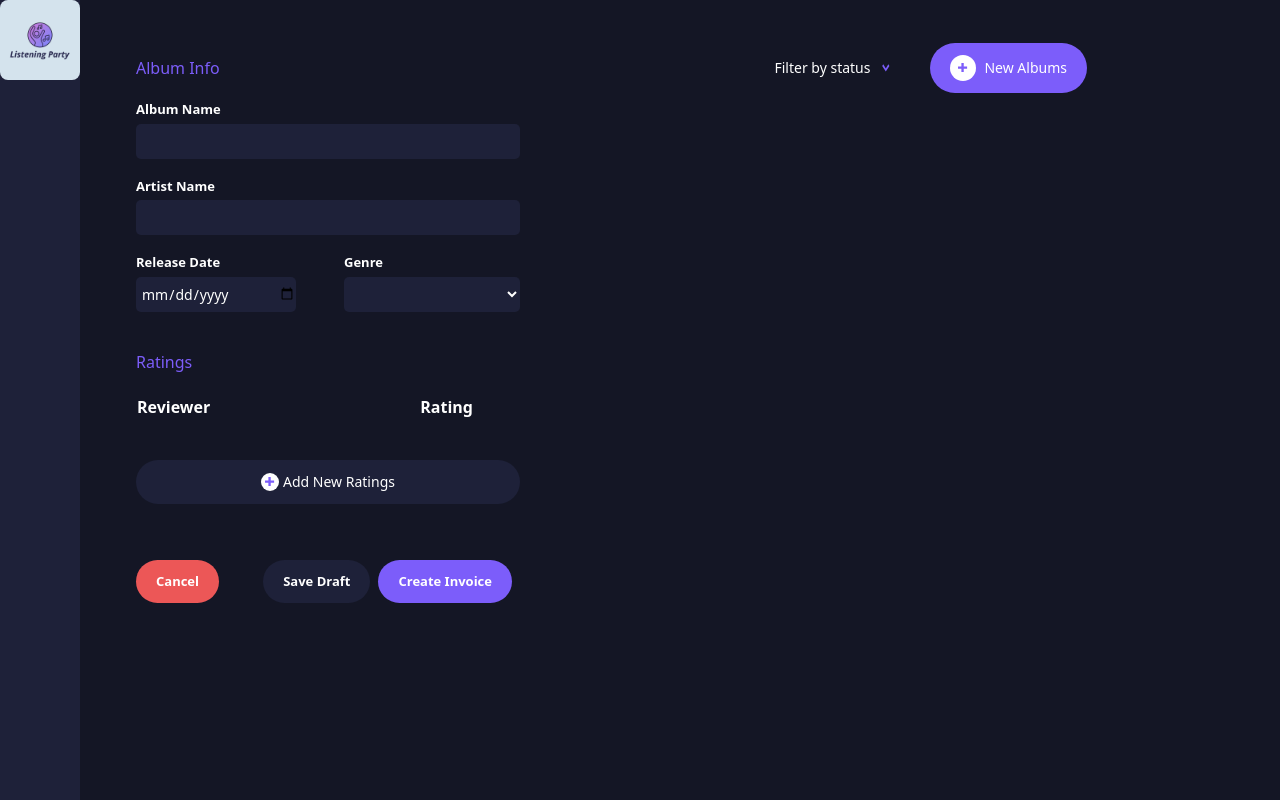
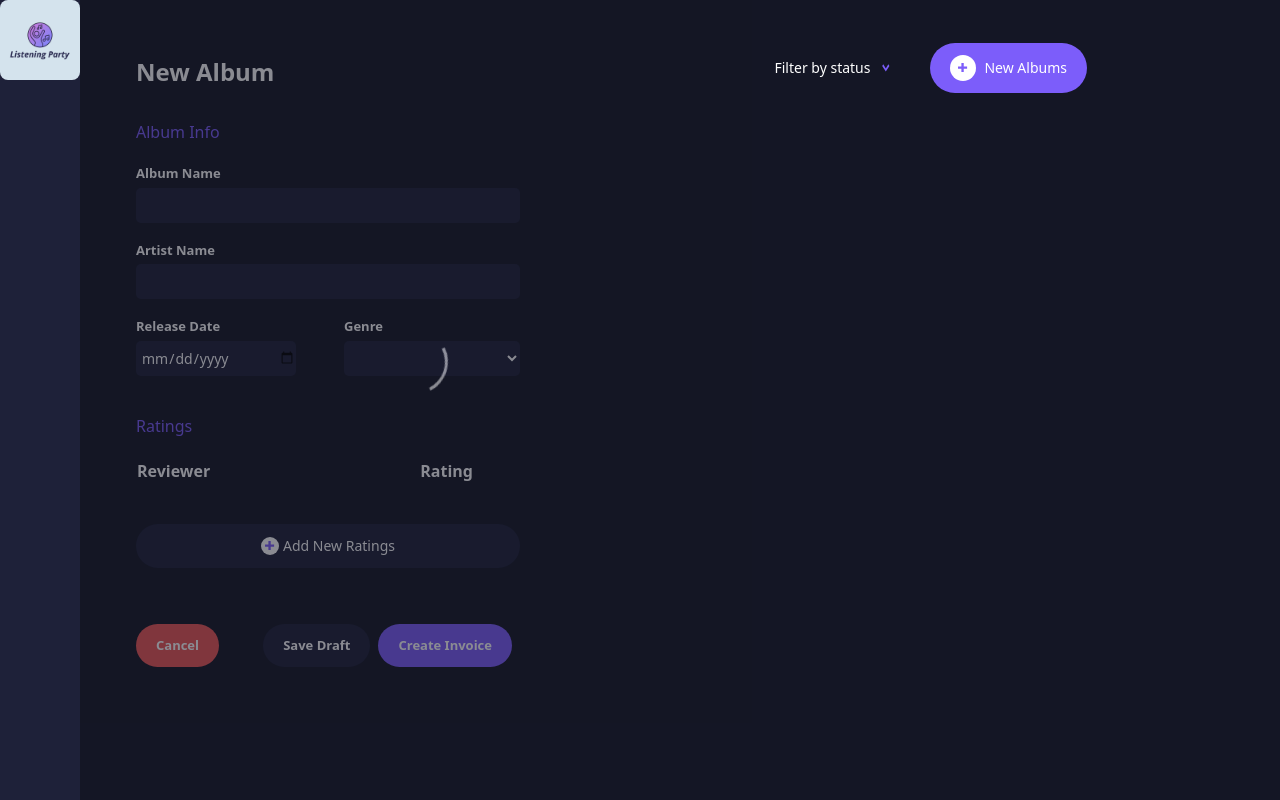
Before and after one commit to VinceLee9527/vue3-firebase-listening_party, a Vue app: page / in a window 1280 px wide. Both pictures are taken after a click on the element "New Albums". Built offline with nearby package versions, Linux system fonts and the light colour scheme.

Commit message:
loading component

```diff
--- a/src/components/AlbumModal.vue
+++ b/src/components/AlbumModal.vue
@@ -18,9 +18,9 @@
       @submit.prevent="submitForm"
       class="relative p-14 max-w-2xl w-full bg-black"
     >
-      <!-- <Loading v-show="loading" />
+      <Loading v-show="loading" />
       <h1 v-if="!editInvoice" class="text-2xl font-bold mb-8">New Album</h1>
-      <h1 v-else>Edit Album</h1> -->
+      <!-- <h1 v-else>Edit Album</h1> -->
 
       <!-- Bill From -->
       <div class="album-modal">
@@ -186,11 +186,13 @@ import { ref } from "vue";
 import { uid } from "uid";
 import albumsColRef from "../firebase/firebaseInit";
 import { addDoc } from "firebase/firestore";
+import Loading from "./Loading.vue";
 
 export default {
   name: "albumModal",
+  components: { Loading },
   setup() {
-    // const loading = ref(false);
+    const loading = ref(true);
     const albumName = ref(null);
     const artistName = ref(null);
     const releaseDate = ref(null);
@@ -218,8 +220,10 @@ export default {
     const calcRatingTotal = () => {
       ratingTotal.value = 0;
       ratingTotal.value =
-        albumRatingList.value.reduce((total, next) => total + next.rating, 0) /
-        albumRatingList.value.length;
+        albumRatingList.value.reduce(
+          (total, next) => total + Number(next.rating),
+          0
+        ) / albumRatingList.value.length;
     };
 
     const uploadAlbum = async () => {
@@ -244,6 +248,7 @@ export default {
     };
 
     return {
+      loading,
       albumName,
       artistName,
       releaseDate,
--- /dev/null
+++ b/src/components/Loading.vue
@@ -0,0 +1,47 @@
+<template>
+  <div
+    class="
+      loading
+      flex
+      justify-center
+      items-center
+      absolute
+      top-0
+      left-0
+      h-full
+      w-full
+      opacity-50
+      bg-black
+      z-[101]
+    "
+  >
+    <span
+      class="
+        block
+        w-16
+        h-16
+        my-0
+        mx-auto
+        border-t-white border-solid border-transparent border-4
+        rounded-full
+        animate-spin
+        border-t-slate-50
+      "
+    ></span>
+  </div>
+</template>
+
+<script>
+export default {
+  name: "loading",
+};
+</script>
+
+<style lang="scss">
+.loading {
+  span {
+    border: 3px solid transparent;
+    border-bottom-color: #fff;
+  }
+}
+</style>
```
